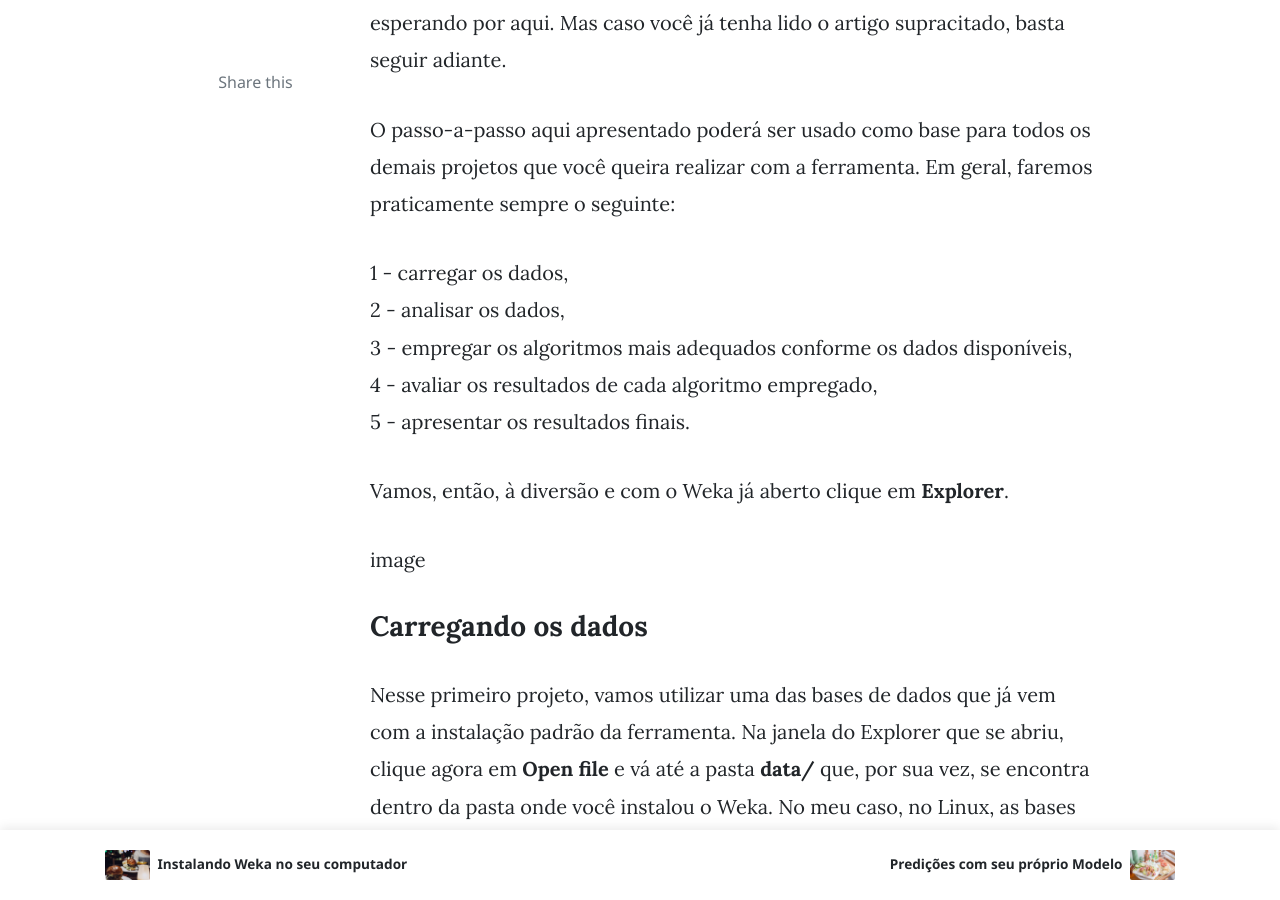
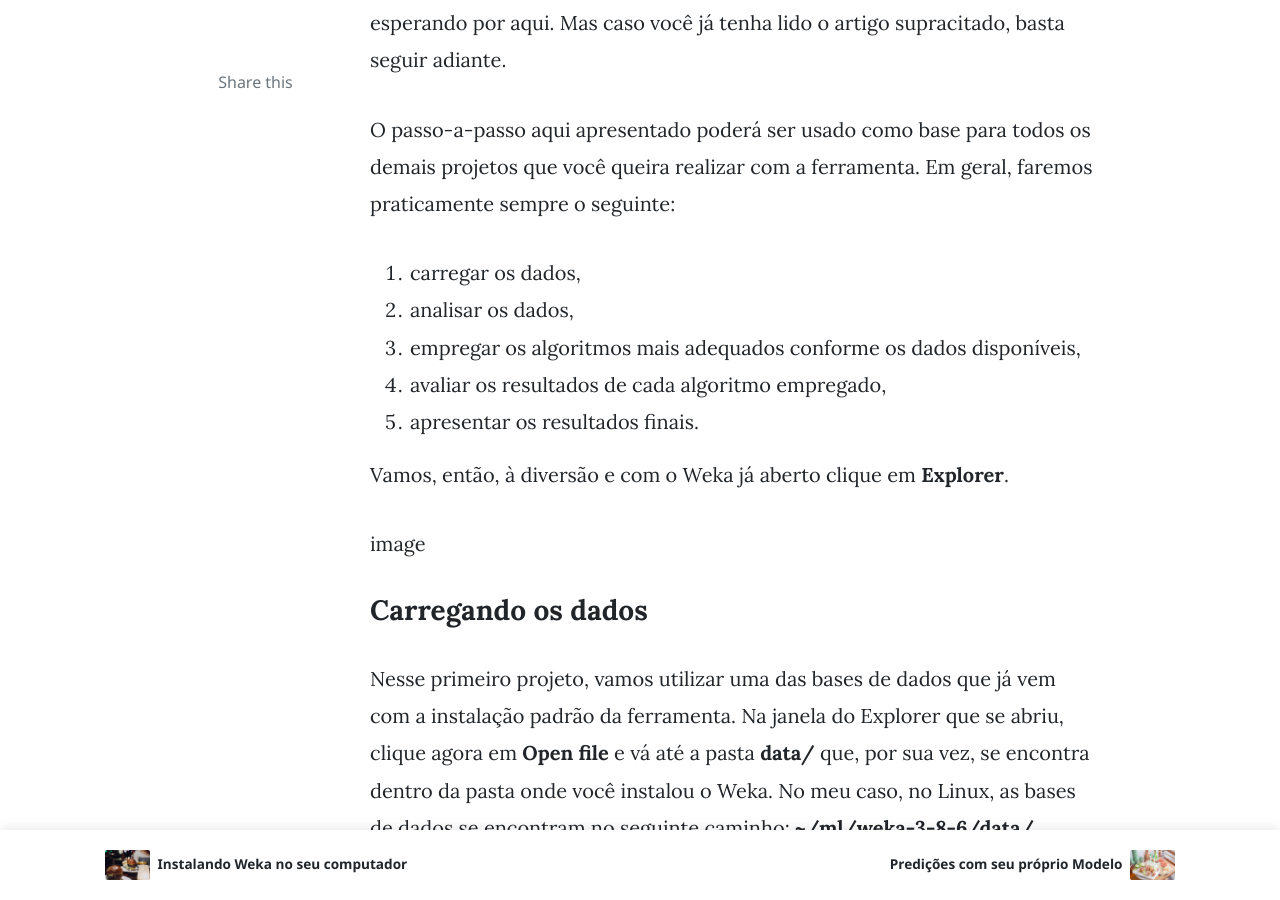
Before and after one commit to dbahiense/dbahiense.github.io, a Jekyll site: the page built from _posts/2021-04-29-multiclass-classification-with-weka.md, in a window 1280 px wide and 900 px high, scrolled down 645 px. Built offline with Jekyll 4.4.1, drawn with Linux system fonts in a browser that asks for light colours; nearby versions of some CDN libraries; comment, search, counter and statistics services are not loaded; some of the changed lines change nothing that is shown.

Commit message:
edit post

```diff
--- a/_posts/2021-04-29-multiclass-classification-with-weka.md
+++ b/_posts/2021-04-29-multiclass-classification-with-weka.md
@@ -4,15 +4,15 @@
 categories: [classificação, multiclasse, weka, tutorial]
 image: assets/images/2.jpg
 ---
-Nessa postagem, vamos realizar nosso primeiro projeto de classificação multiclasse utilizando o Weka. Caso ainda não tenha feito, talvez você queira ler antes o artigo onde eu falo [como instalar e iniciar o Weka pela primeira vez](2021-04-08-install-weka.html). Pode ir lá primeiro. Estarei esperando por aqui. Mas caso você já tenha lido o artigo supracitado, basta seguir adiante.
+Nessa postagem, vamos realizar nosso primeiro projeto de classificação multiclasse utilizando o Weka. Caso ainda não tenha feito, talvez você queira ler antes o artigo onde eu falo [como instalar e iniciar o Weka pela primeira vez](./_posts/2021-04-08-install-weka.html). Pode ir lá primeiro. Estarei esperando por aqui. Mas caso você já tenha lido o artigo supracitado, basta seguir adiante.
 
 O passo-a-passo aqui apresentado poderá ser usado como base para todos os demais projetos que você queira realizar com a ferramenta. Em geral, faremos praticamente sempre o seguinte:
 
-  1 - carregar os dados,
-  2 - analisar os dados,
-  3 - empregar os algoritmos mais adequados conforme os dados disponíveis,
-  4 - avaliar os resultados de cada algoritmo empregado,
-  5 - apresentar os resultados finais.
+  1. carregar os dados,
+  2. analisar os dados,
+  3. empregar os algoritmos mais adequados conforme os dados disponíveis,
+  4. avaliar os resultados de cada algoritmo empregado,
+  5. apresentar os resultados finais.
 
 Vamos, então, à diversão e com o Weka já aberto clique em  **Explorer**.
 
```
